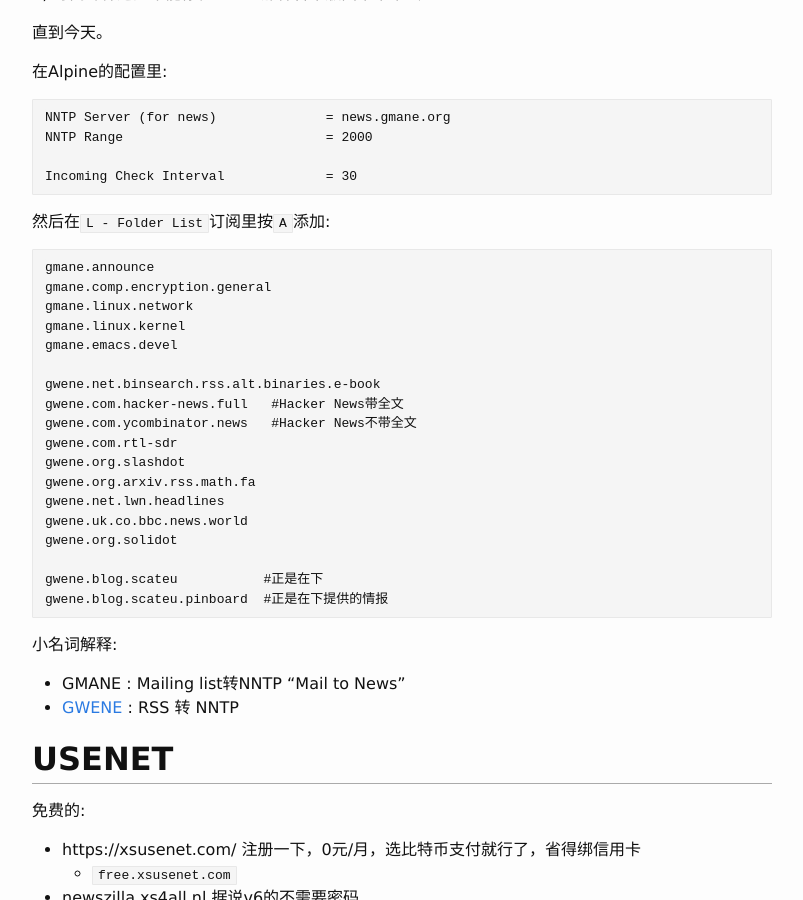
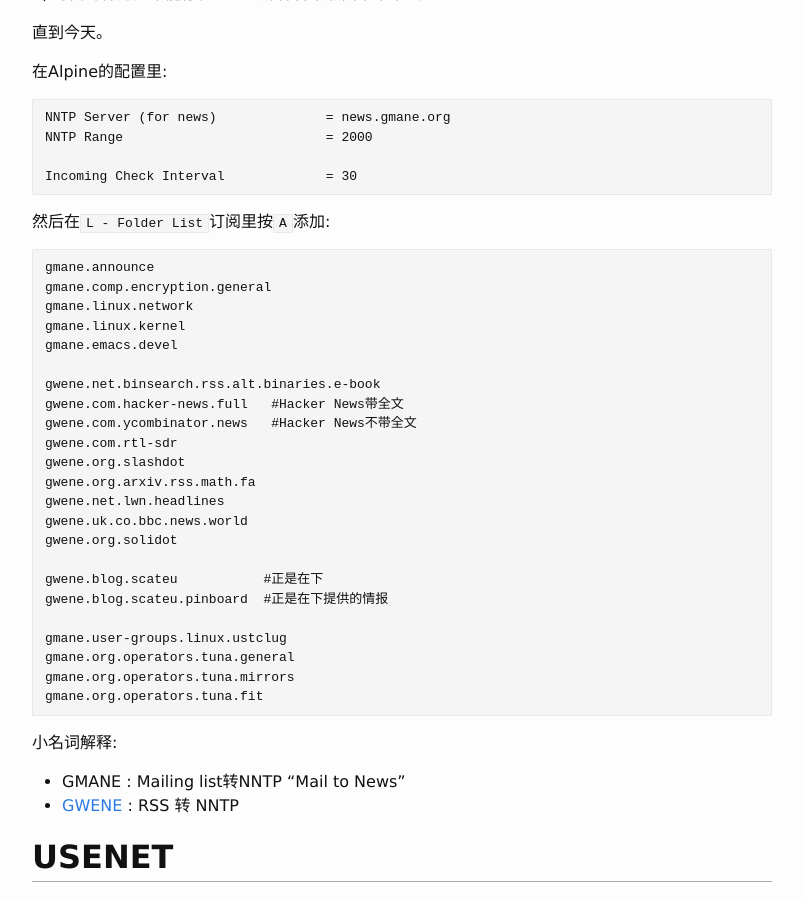
Before and after one commit to scateu/scateu.github.io, a Jekyll site: the page built from _posts/2018-01-05-nntp.md, in a window 1280 px wide and 900 px high, scrolled down 368 px. Shown: the whole window, without its empty margins (238-1041 px from the left). Built offline with Jekyll 4.4.1, drawn with Linux system fonts in a browser that asks for light colours; nearby versions of some CDN libraries; comment, search, counter and statistics services are not loaded.

Commit message:
Fri Jan  5 23:34:43 CST 2018

````diff
--- a/_posts/2018-01-05-nntp.md
+++ b/_posts/2018-01-05-nntp.md
@@ -43,6 +43,11 @@
 
 gwene.blog.scateu           #正是在下
 gwene.blog.scateu.pinboard  #正是在下提供的情报
+
+gmane.user-groups.linux.ustclug
+gmane.org.operators.tuna.general
+gmane.org.operators.tuna.mirrors
+gmane.org.operators.tuna.fit
 ```
 
 小名词解释:
````
